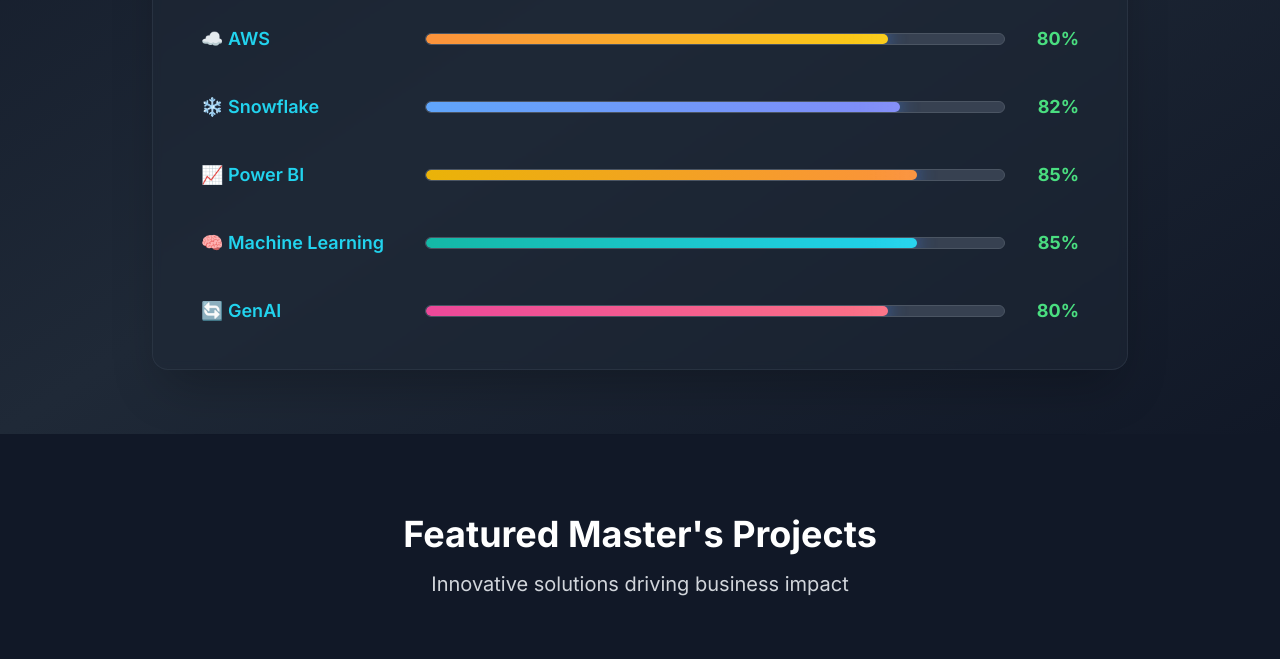
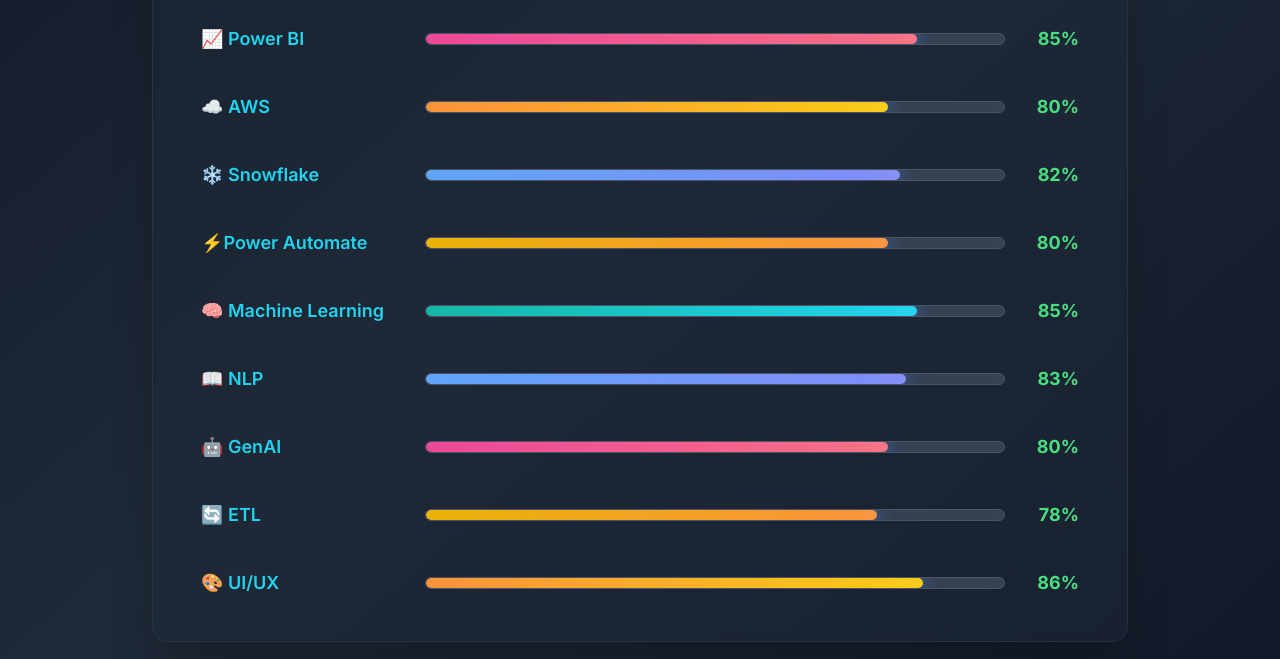
Before and after one commit to isha-Prajapati/Isha-Portfolio, a plain HTML site: page index.html in a window 1280 px wide. Shown: the part 4176-4835 px from the top of the page. Drawn offline with nearby package versions, Linux system fonts and the light colour scheme.

Commit message:
Add files via upload

```diff
--- a/index.html
+++ b/index.html
@@ -759,6 +759,18 @@
                     <span class="skill-percent text-green-400 font-bold text-lg min-w-[50px] text-right">90%</span>
                 </div>
 
+                <div class="skill-line flex items-center py-3 px-4 rounded-lg transition-all duration-300 hover:bg-gray-700/30 hover:translate-x-2" data-width="85">
+                    <span class="skill-name text-cyan-400 font-semibold min-w-[200px] text-lg">📈 Power BI</span>
+                    <div class="skill-bar flex-1 h-3 bg-gray-700 rounded-full overflow-hidden mx-6 border border-gray-600">
+                        <div class="skill-fill h-full bg-gradient-to-r from-pink-500 to-rose-400 rounded-full transition-all duration-[2s] ease-out shadow-lg relative overflow-hidden" style="width: 0%">
+                            <div class="absolute inset-0 bg-gradient-to-r from-transparent via-white/20 to-transparent animate-shimmer"></div>
+                        </div>
+                    </div>
+                    <span class="skill-percent text-green-400 font-bold text-lg min-w-[50px] text-right">85%</span>
+                </div>
+
+
+
                 <div class="skill-line flex items-center py-3 px-4 rounded-lg transition-all duration-300 hover:bg-gray-700/30 hover:translate-x-2" data-width="80">
                     <span class="skill-name text-cyan-400 font-semibold min-w-[200px] text-lg">☁️ AWS</span>
                     <div class="skill-bar flex-1 h-3 bg-gray-700 rounded-full overflow-hidden mx-6 border border-gray-600">
@@ -779,14 +791,14 @@
                     <span class="skill-percent text-green-400 font-bold text-lg min-w-[50px] text-right">82%</span>
                 </div>
 
-                <div class="skill-line flex items-center py-3 px-4 rounded-lg transition-all duration-300 hover:bg-gray-700/30 hover:translate-x-2" data-width="85">
-                    <span class="skill-name text-cyan-400 font-semibold min-w-[200px] text-lg">📈 Power BI</span>
+                <div class="skill-line flex items-center py-3 px-4 rounded-lg transition-all duration-300 hover:bg-gray-700/30 hover:translate-x-2" data-width="80">
+                    <span class="skill-name text-cyan-400 font-semibold min-w-[200px] text-lg">⚡Power Automate</span>
                     <div class="skill-bar flex-1 h-3 bg-gray-700 rounded-full overflow-hidden mx-6 border border-gray-600">
                         <div class="skill-fill h-full bg-gradient-to-r from-yellow-500 to-orange-400 rounded-full transition-all duration-[2s] ease-out shadow-lg relative overflow-hidden" style="width: 0%">
                             <div class="absolute inset-0 bg-gradient-to-r from-transparent via-white/20 to-transparent animate-shimmer"></div>
                         </div>
                     </div>
-                    <span class="skill-percent text-green-400 font-bold text-lg min-w-[50px] text-right">85%</span>
+                    <span class="skill-percent text-green-400 font-bold text-lg min-w-[50px] text-right">80%</span>
                 </div>
 
                 <div class="skill-line flex items-center py-3 px-4 rounded-lg transition-all duration-300 hover:bg-gray-700/30 hover:translate-x-2" data-width="85">
@@ -799,14 +811,42 @@
                     <span class="skill-percent text-green-400 font-bold text-lg min-w-[50px] text-right">85%</span>
                 </div>
 
+                <div class="skill-line flex items-center py-3 px-4 rounded-lg transition-all duration-300 hover:bg-gray-700/30 hover:translate-x-2" data-width="83">
+                    <span class="skill-name text-cyan-400 font-semibold min-w-[200px] text-lg">📖 NLP</span>
+                    <div class="skill-bar flex-1 h-3 bg-gray-700 rounded-full overflow-hidden mx-6 border border-gray-600">
+                        <div class="skill-fill h-full bg-gradient-to-r from-blue-400 to-indigo-400 rounded-full transition-all duration-[2s] ease-out shadow-lg relative overflow-hidden" style="width: 0%">
+                            <div class="absolute inset-0 bg-gradient-to-r from-transparent via-white/20 to-transparent animate-shimmer"></div>
+                        </div>
+                    </div>
+                    <span class="skill-percent text-green-400 font-bold text-lg min-w-[50px] text-right">83%</span>
+                </div>
+
                 <div class="skill-line flex items-center py-3 px-4 rounded-lg transition-all duration-300 hover:bg-gray-700/30 hover:translate-x-2" data-width="80">
-                    <span class="skill-name text-cyan-400 font-semibold min-w-[200px] text-lg">🔄 GenAI</span>
+                    <span class="skill-name text-cyan-400 font-semibold min-w-[200px] text-lg">🤖 GenAI</span>
                     <div class="skill-bar flex-1 h-3 bg-gray-700 rounded-full overflow-hidden mx-6 border border-gray-600">
                         <div class="skill-fill h-full bg-gradient-to-r from-pink-500 to-rose-400 rounded-full transition-all duration-[2s] ease-out shadow-lg relative overflow-hidden" style="width: 0%">
                             <div class="absolute inset-0 bg-gradient-to-r from-transparent via-white/20 to-transparent animate-shimmer"></div>
                         </div>
                     </div>
                     <span class="skill-percent text-green-400 font-bold text-lg min-w-[50px] text-right">80%</span>
+                </div>
+                <div class="skill-line flex items-center py-3 px-4 rounded-lg transition-all duration-300 hover:bg-gray-700/30 hover:translate-x-2" data-width="78">
+                    <span class="skill-name text-cyan-400 font-semibold min-w-[200px] text-lg">🔄 ETL</span>
+                    <div class="skill-bar flex-1 h-3 bg-gray-700 rounded-full overflow-hidden mx-6 border border-gray-600">
+                        <div class="skill-fill h-full bg-gradient-to-r from-yellow-500 to-orange-400 rounded-full transition-all duration-[2s] ease-out shadow-lg relative overflow-hidden" style="width: 0%">
+                            <div class="absolute inset-0 bg-gradient-to-r from-transparent via-white/20 to-transparent animate-shimmer"></div>
+                        </div>
+                    </div>
+                    <span class="skill-percent text-green-400 font-bold text-lg min-w-[50px] text-right">78%</span>
+                </div>
+                 <div class="skill-line flex items-center py-3 px-4 rounded-lg transition-all duration-300 hover:bg-gray-700/30 hover:translate-x-2" data-width="86">
+                    <span class="skill-name text-cyan-400 font-semibold min-w-[200px] text-lg">🎨 UI/UX</span>
+                    <div class="skill-bar flex-1 h-3 bg-gray-700 rounded-full overflow-hidden mx-6 border border-gray-600">
+                        <div class="skill-fill h-full bg-gradient-to-r from-orange-400 to-yellow-400 rounded-full transition-all duration-[2s] ease-out shadow-lg relative overflow-hidden" style="width: 0%">
+                            <div class="absolute inset-0 bg-gradient-to-r from-transparent via-white/20 to-transparent animate-shimmer"></div>
+                        </div>
+                    </div>
+                    <span class="skill-percent text-green-400 font-bold text-lg min-w-[50px] text-right">86%</span>
                 </div>
             </div>
 
```
